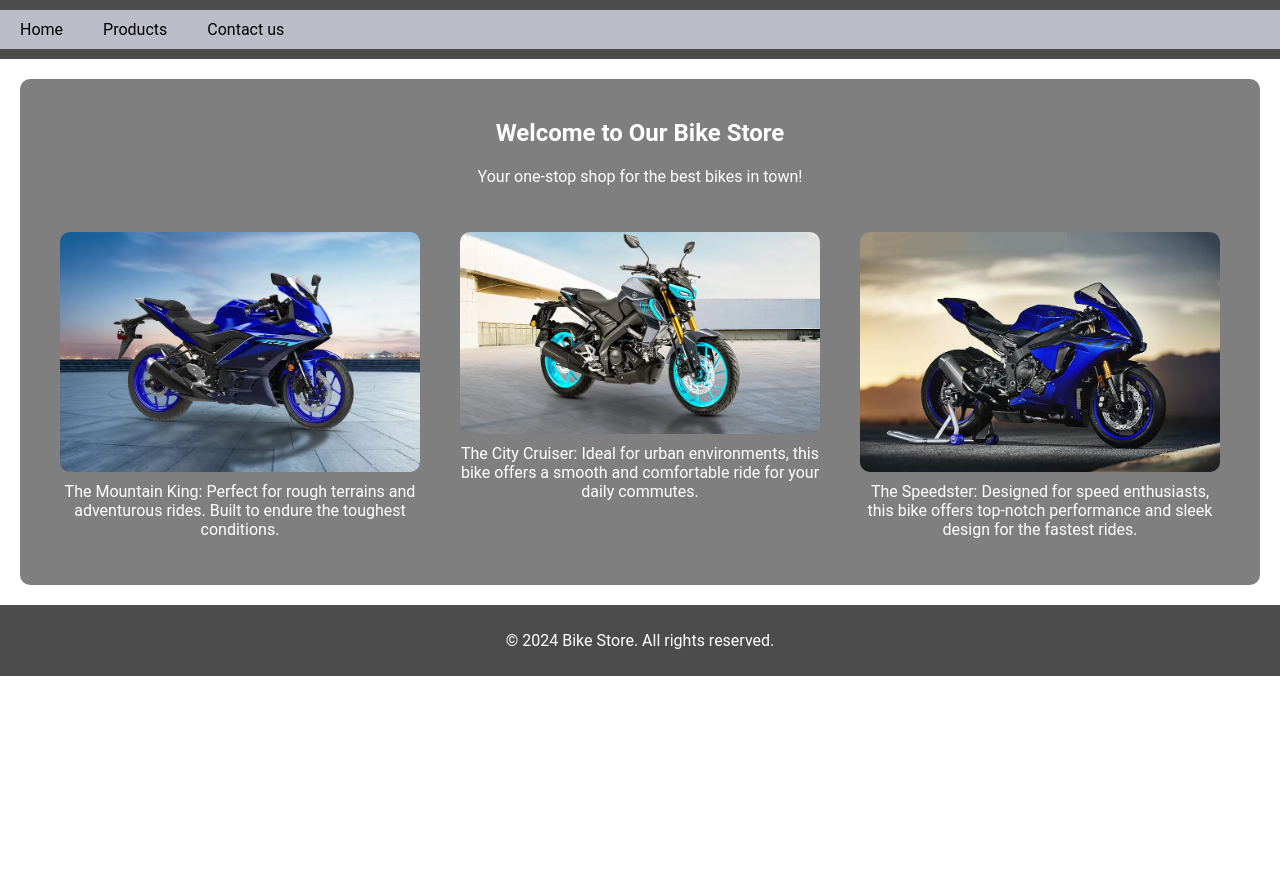
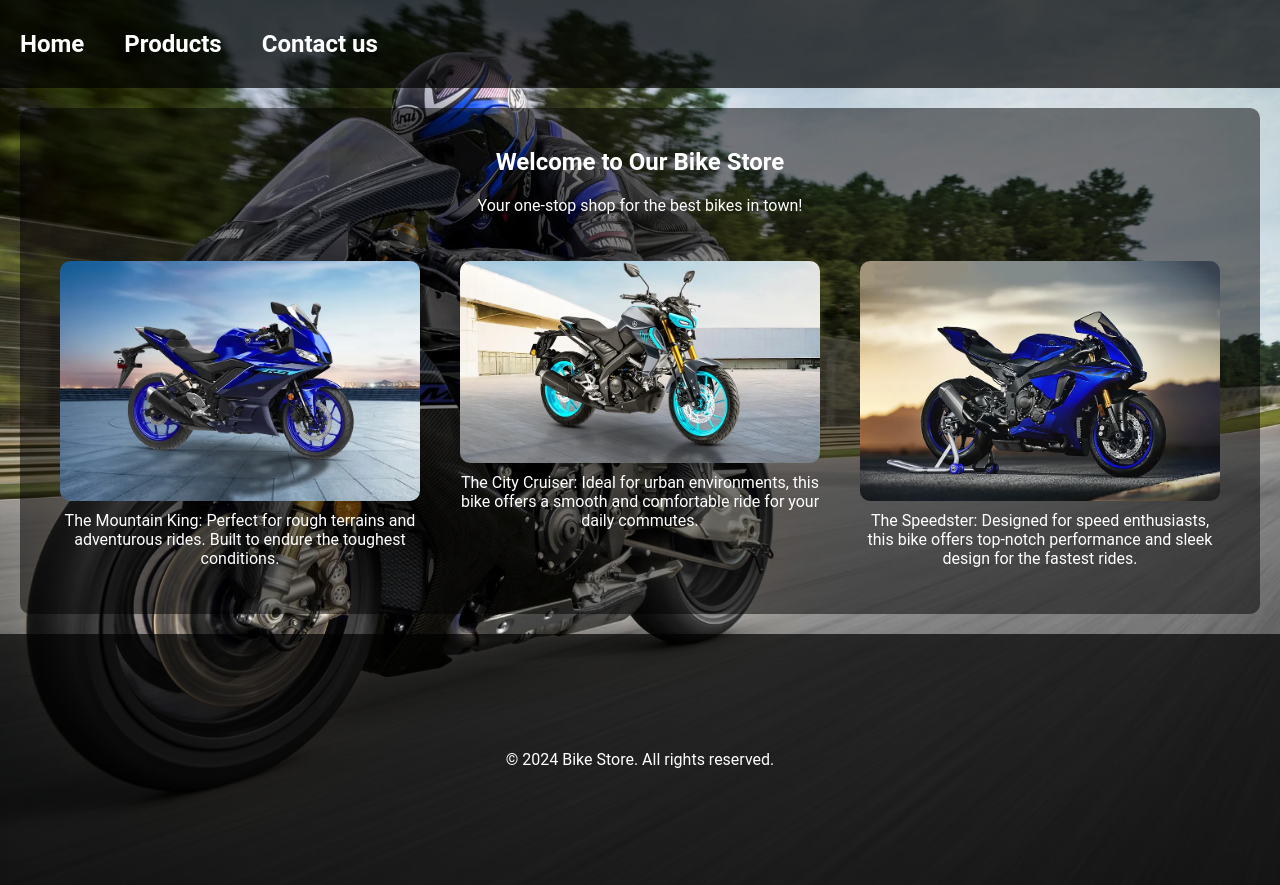
Before and after one commit to Masum0308/MIS-455_Midterm-Practical, a plain HTML site: page index.html in a window 1280 px wide. Before the commit the page ends 800 px from the top, so only its background shows below. Drawn offline with Linux system fonts and the light colour scheme.

Commit message:
fixing small thing

```diff
--- a/style/contact.css
+++ b/style/contact.css
@@ -4,9 +4,10 @@ body {
     box-sizing: border-box;
     background-size: cover;
     font-family: 'Roboto', sans-serif;
+
   }
   nav {
-    background-color: rgb(129, 128, 137);
+    background-color: transparent;
     display: flex;
   }
   .nav-items {
@@ -14,11 +15,13 @@ body {
     padding-top: 10px;
     padding-bottom: 10px;
     cursor: pointer;
-    color: black;
+    color: rgb(255, 0, 0);
     transition: background-color 400ms ease-in-out, color 400ms ease-in-out;
+    font-weight: 600;
+    font-size:24;
   }
   .nav-items:hover {
-    background-color: grey;
+    background-color: rgb(196, 12, 12);
     color: white;
   }
   nav a {
--- a/style/home.css
+++ b/style/home.css
@@ -1,9 +1,10 @@
 body {
     margin: 0;
     padding: 0;
+    background-image:url(/image/background.jpg);
   }
   nav {
-    background-color: rgb(189, 188, 201);
+    background-color:transparent;
     display: flex;
   }
   .nav-items {
@@ -11,11 +12,14 @@ body {
     padding-top: 10px;
     padding-bottom: 10px;
     cursor: pointer;
-    color: black;
+    color: white;
     transition: background-color 400ms ease-in-out, color 400ms ease-in-out;
+    font-weight: 600;
+    font-size:24;
   }
+
   .nav-items:hover {
-    background-color: grey;
+    background-color: #4B70F5;
     color: white;
   }
   nav a {
@@ -62,9 +66,17 @@ body {
 .bike-item p {
     margin-top: 10px;
 }
-header, footer {
+header {
     background-color: rgba(0, 0, 0, 0.7);
     color: #fff;
-    padding: 10px 0;
+    padding: 20px 0;
     text-align: center;
 }
+
+footer{
+  background-color: rgba(0, 0, 0, 0.7);
+    color: #fff;
+    padding: 100px 0;
+    text-align: center;
+
+}
--- a/style/product.css
+++ b/style/product.css
@@ -16,6 +16,9 @@ body {
     cursor: pointer;
     color: black;
     transition: background-color 400ms ease-in-out, color 400ms ease-in-out;
+    font-weight: 600;
+    font-size:24;
+
   }
   .nav-items:hover {
     background-color: grey;
```
